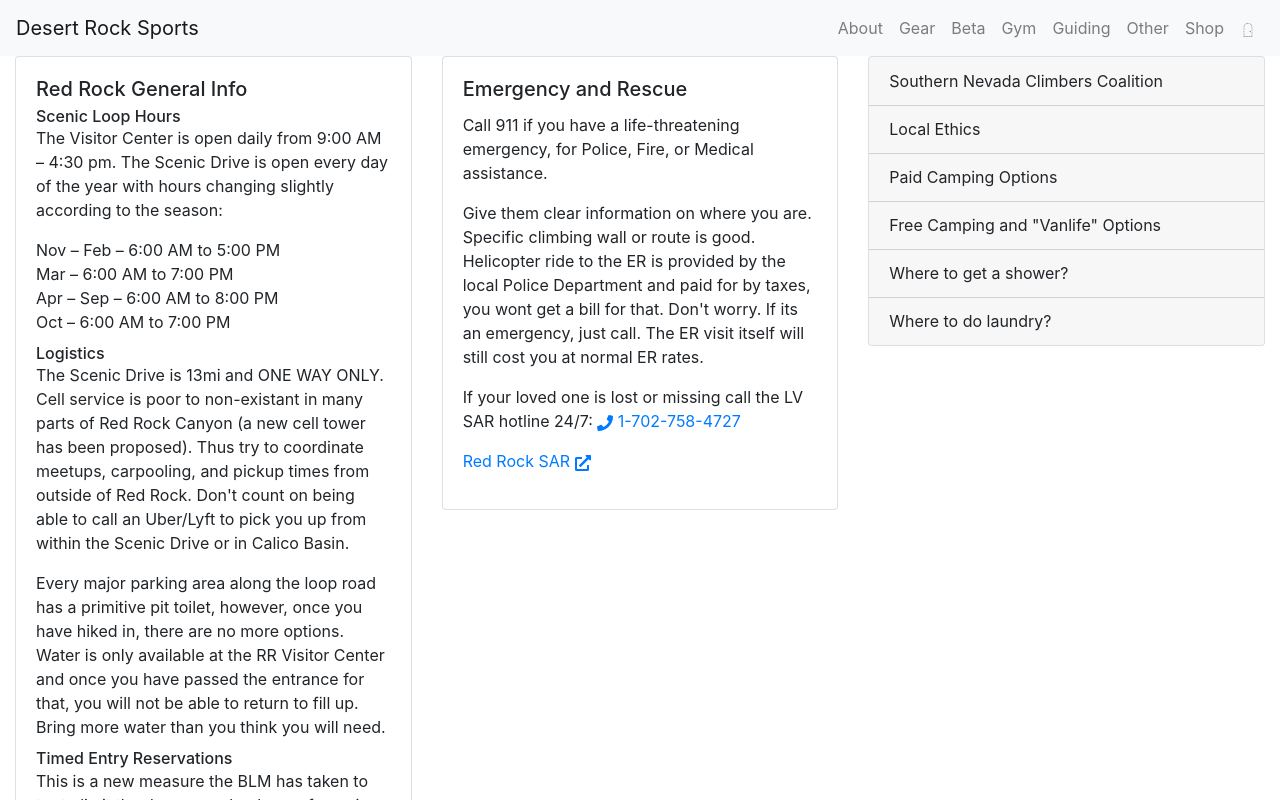
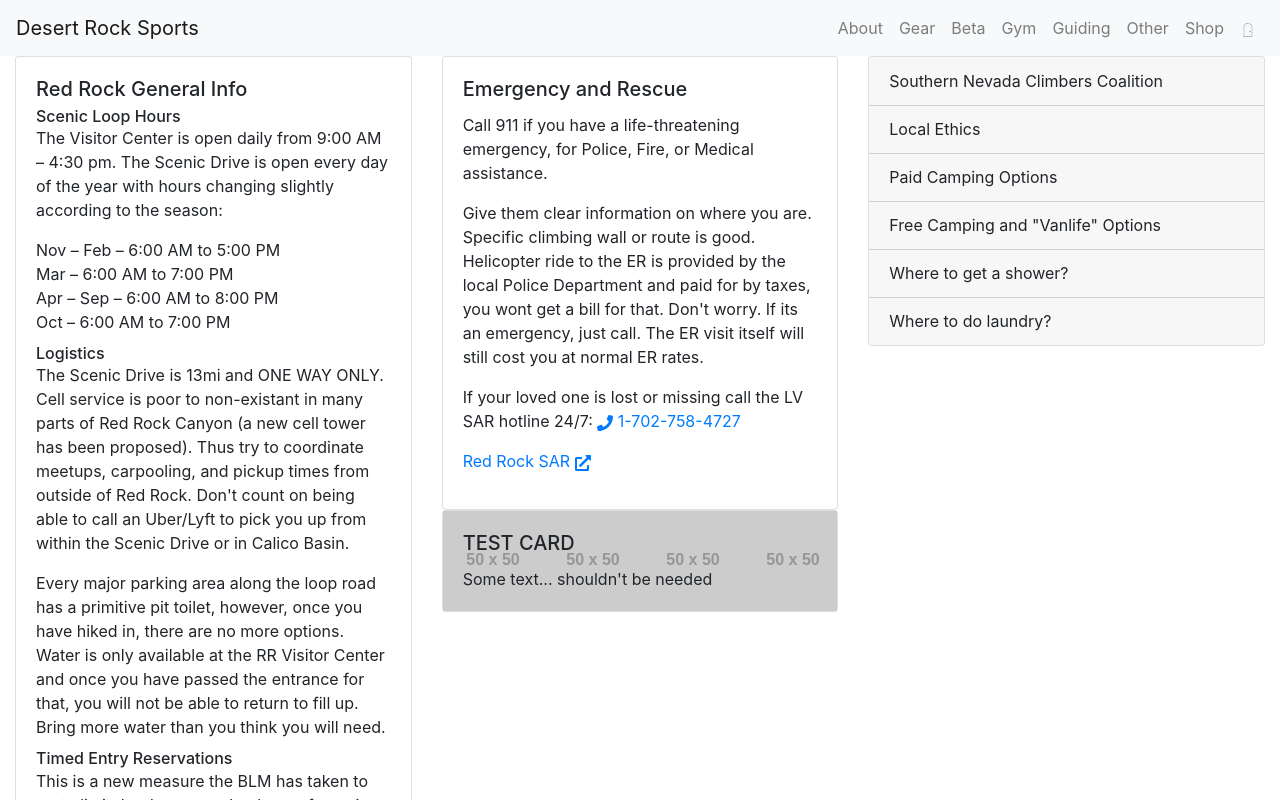
Before and after one commit to j-poneil/desert-rock-sports, a React (Create React App) app: page /beta in a window 1280 px wide. Shown: the top 800 px of the page. Built offline with nearby package versions, Linux system fonts and the light colour scheme; a web font is replaced by a local one.

Commit message:
playing with presentation

```diff
--- a/src/components/Beta.js
+++ b/src/components/Beta.js
@@ -35,7 +35,33 @@ import Accordion from 'react-bootstrap/Accordion';
 // 1 Col
     // Non-climbing rainy day options
 
+//@ - K's ideas:
+/*
+Containers / divs (Cards) with images as background and white text titles of each section
+Makes it visually appealing
+- bg inline or with css
+3 cols on Md-bigger
+1 col below that
+ONLY WANTS TO SEE THE CARD INITIALLY
+THEN the open accordion -- or maybe -- a MODAL
+- general info: some canyon background
+- rescue: some helicopter
+When you click on the div/img, have it flip away or slide up or something and show/open the accordion with all the things related to that title
+SLIM DOWN -- less recommendations
+--- OR maybe a different page with recs
+Separate out the individual things into separate files, like components/beta/GeneralInfo.js
+The individual files will have the accordions
+Beta JS will have the return with all the components in it
+Other
+- if you want to change the default bootstrap theme colors (prob good idea)
+-- make a custom.scss or App.scss file, see documentation
 
+
+
+
+
+
+*/
 
 
 //<Card.Subtitle></Card.Subtitle>
@@ -97,9 +123,6 @@ export default function Beta(){
                                     <li>Calico Basin and other areas where you didn't need to pay a fee or show a national parks pass, etc... are not subject to reservations. It has been hinted that in the future Calico Basin will also be a fee area and almost certainly subject to reservations too.</li>
                                     <li>Money collected by the reservation fee does not go to BLM, NPS, etc... It goes to Booz-Allen, the military contractor who built and maintains Recreation.gov, so if you don't want to support them financially, wake up early and enter the loop before the reservation window starts or hike in from an area that is not subject to an entrance fee.</li>
                                 </ul>
-                            <Card.Subtitle></Card.Subtitle>
-                                <a href="" target="_blank" rel="noopener noreferrer"></a><br />
-                                <p></p>
                             </Card.Text>
                         </Card.Body>
                     </Card>
@@ -116,6 +139,23 @@ export default function Beta(){
                             </Card.Text>
                         </Card.Body>
                     </Card>
+                    {/* //! TESTING BELOW */}
+                    <Card>
+                        <Card.Body style={{
+                            backgroundImage: `url('https://via.placeholder.com/50')`,
+                            // switch to 'cover' with a real image, probably
+                            // and/or have multiple images for multiple screen sizes
+                            // backgroundRepeat: 'no-repeat',
+                            // but a pattern background repeated, could look nice on any screen size... BUT maybe not as nice...
+                            backgroundSize: 'contain'
+                        }}>
+                            <Card.Title>TEST CARD</Card.Title>
+                            <Card.Text>
+                                Some text... shouldn't be needed
+                            </Card.Text>
+                        </Card.Body>
+                    </Card>
+                    {/* //! TESTING ABOVE */}
                 </Col>
                 <Col>
                     {/* //@ First accordion: SNCC, Ethics, Paid Camping, Free Camping, Showers, Laundry */}
```
